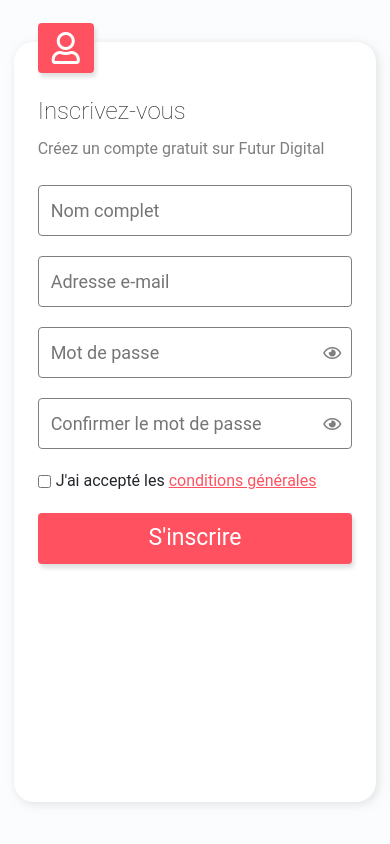
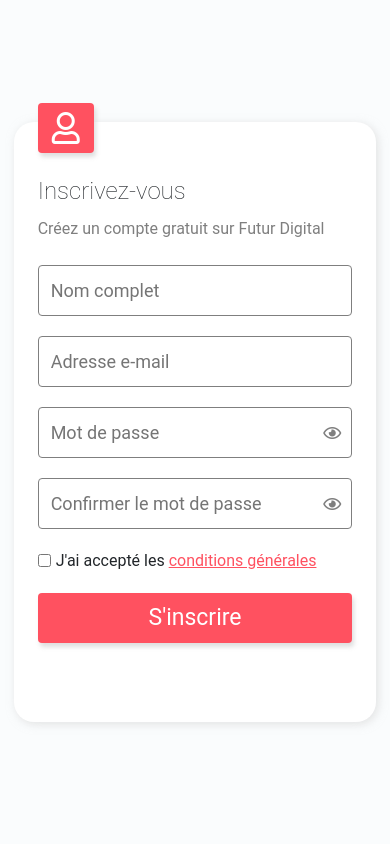
Before and after one commit to achraf-byte/form_validation-_test, a plain HTML site: page index.html in a window 390 px wide. Drawn offline with nearby package versions, Linux system fonts and the light colour scheme.

Commit message:
Update index.css

```diff
--- a/index.css
+++ b/index.css
@@ -197,7 +197,6 @@ body {
     margin: 20px 0px;
 }
 .contaciner {
-
-    height: 90vh;
+    height: 600px;
 }
 }
```
